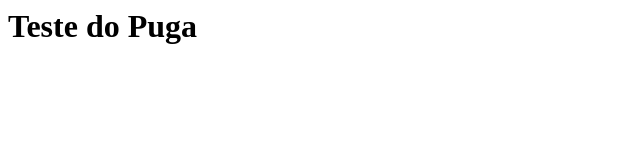
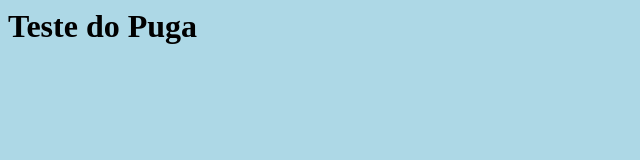
Before and after one commit to jeanpuga/testeRep, a plain HTML site: page index.html in a window 1280 px wide. Shown: the whole page, without its empty margins (0-640 px from the left). Drawn offline with Linux system fonts and the light colour scheme.

Commit message:
Inicio do design

```diff
--- /dev/null
+++ b/estilo.css
@@ -0,0 +1,4 @@
+body{
+ background-color: lightblue;
+
+}
--- a/index.html
+++ b/index.html
@@ -1,7 +1,9 @@
 <htmL>
 	<head>
+	<link rel="stylesheet" href="estilo.css">
 	</head>
 	<body>
+
 	<h1>Teste do Puga</h1>
 	</body>
 </htmL>
```
